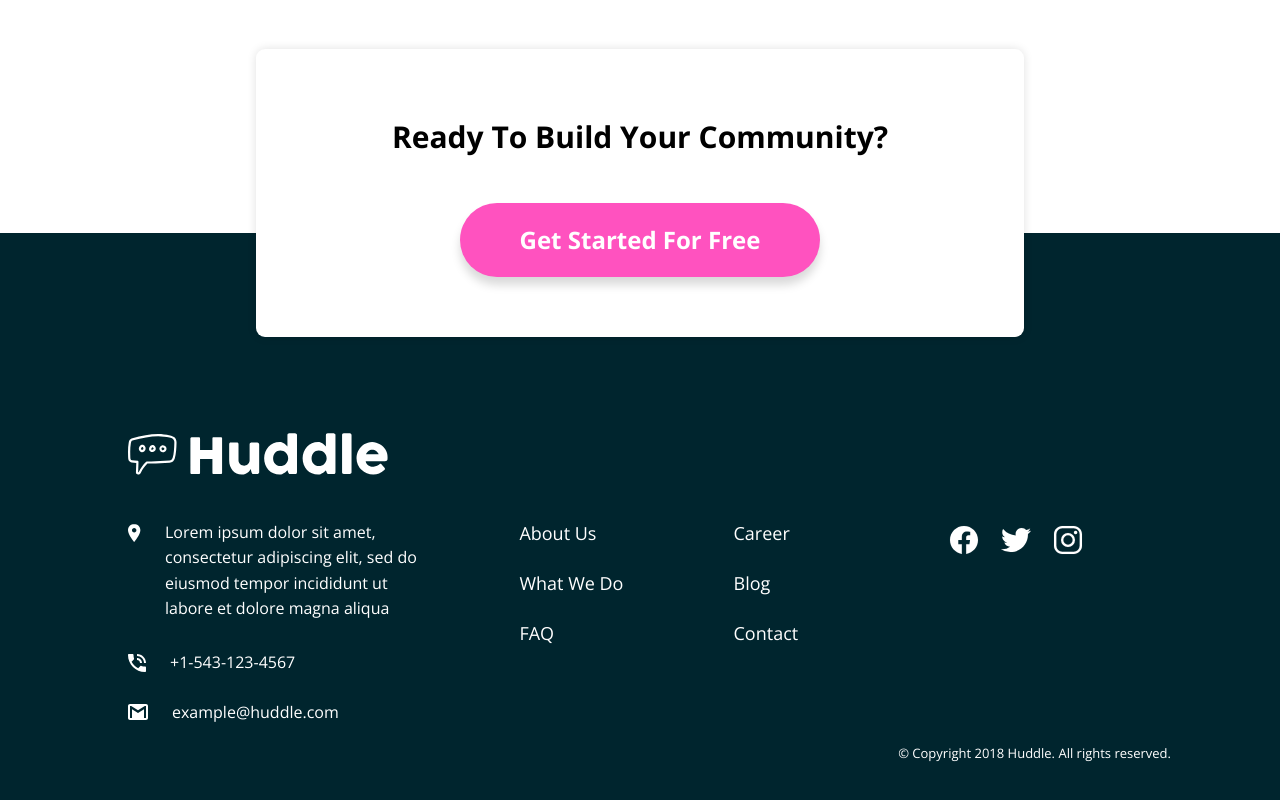
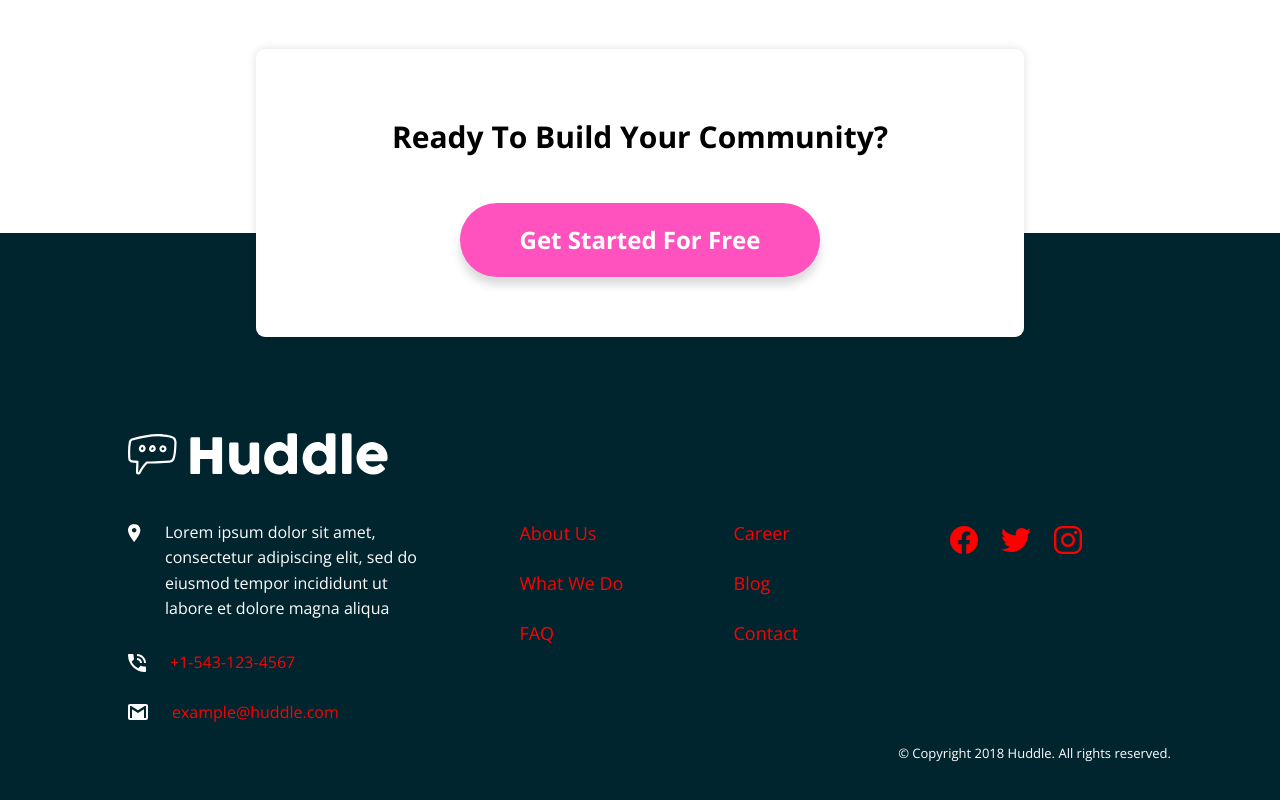
Before and after one commit to wasifalam23/Huddle-Landing-Page, a website: page index.html in a window 1280 px wide. Shown: the part 2310-3110 px from the top of the page. Drawn offline with nearby package versions, Linux system fonts and the light colour scheme.

Commit message:
Adding color red to link on footer

```diff
--- a/sass/_footer.scss
+++ b/sass/_footer.scss
@@ -86,7 +86,8 @@
       display: inline-block;
       text-decoration: none;
       font-size: 1.6rem;
-      color: #fff;
+      // color: #fff;
+      color: red;
 
       &:hover,
       &:active {
```
Also changed, not shown: css/style.css.
